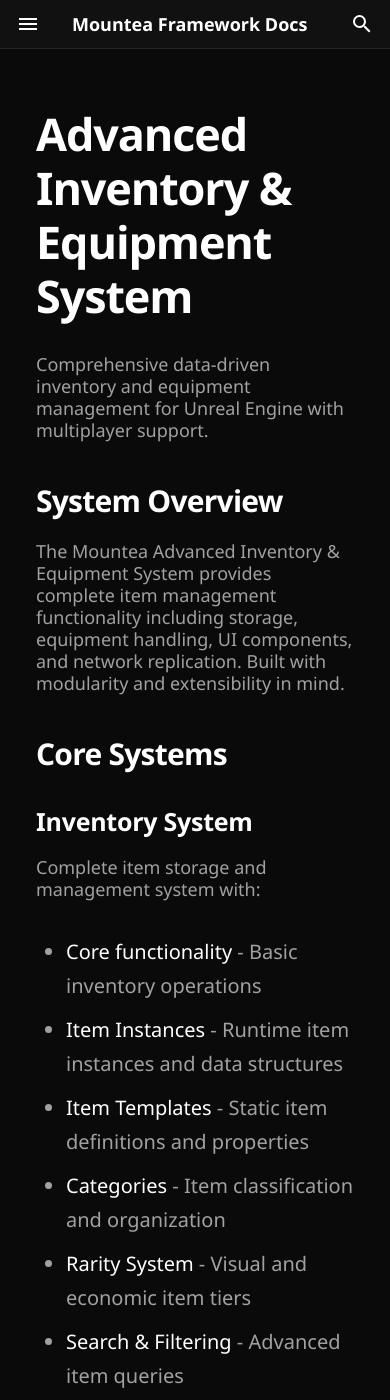
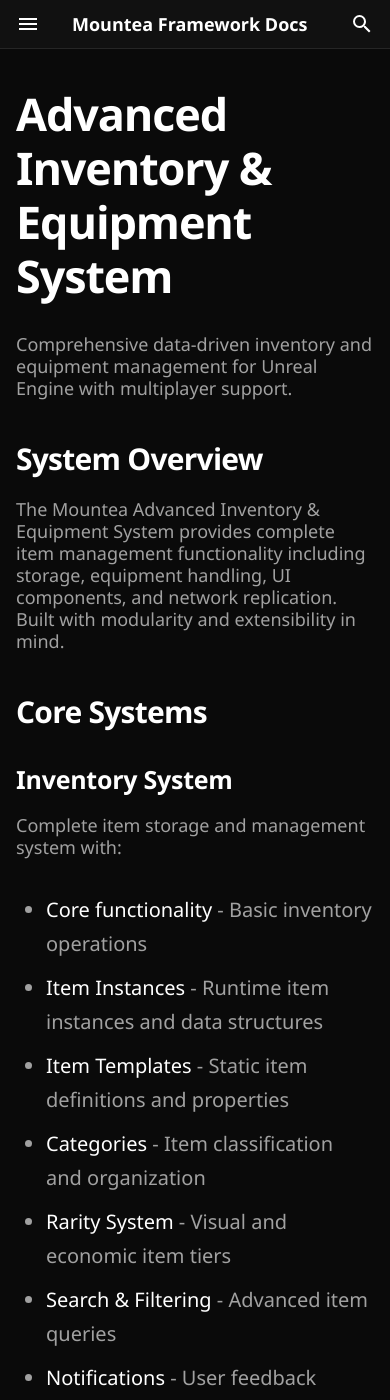
Before and after one commit to Mountea-Framework/MounteaFrameworkWebsite, an MkDocs documentation site: the page built from docs_src/AdvancedInventoryEquipmentSystem/Overview.md, in a window 390 px wide and 1400 px high. Built offline with MkDocs 1.6.1 and Material for MkDocs 9.7.7, drawn with Linux system fonts in a browser that asks for light colours; old or Windows-style settings are respelled for this version of MkDocs.

Commit message:
Adjust padding and margin in custom CSS
Set .md-content__inner padding to 0 and added margin reset for code blocks to improve layout consistency in documentation.

```diff
--- a/docs_src/stylesheets/custom.css
+++ b/docs_src/stylesheets/custom.css
@@ -366,7 +366,7 @@
   }
 
   .md-content__inner {
-    padding: 1rem !important;
+    padding: 0rem !important;
   }
 
   .md-nav__list {
@@ -375,6 +375,10 @@
 
   .md-nav--primary .md-nav__title~.md-nav__list {
     background-color: var(--prose-bg);
+  }
+
+  .md-content__inner>.highlight {
+      margin: 0em !important;
   }
 
   .md-typeset p {
```
